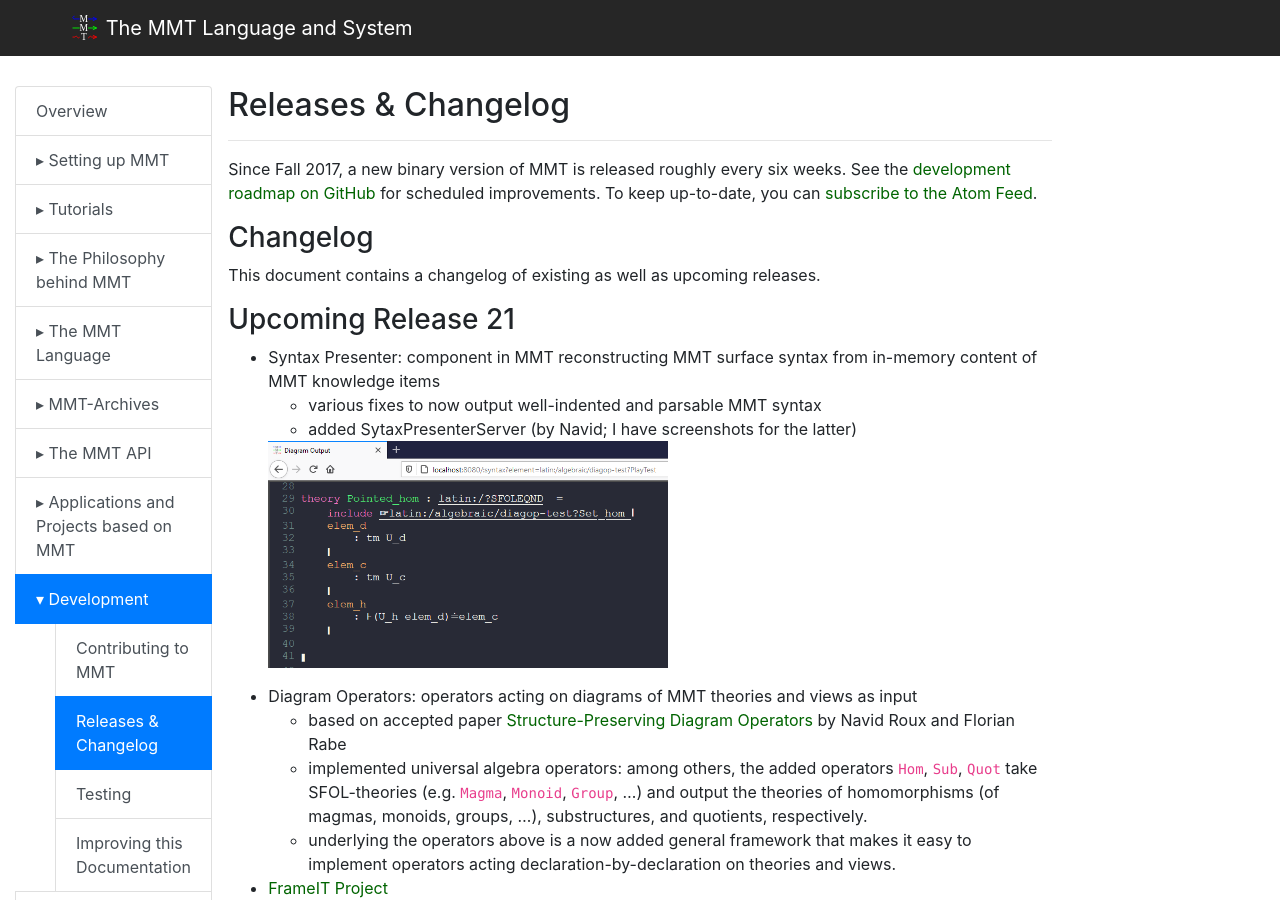
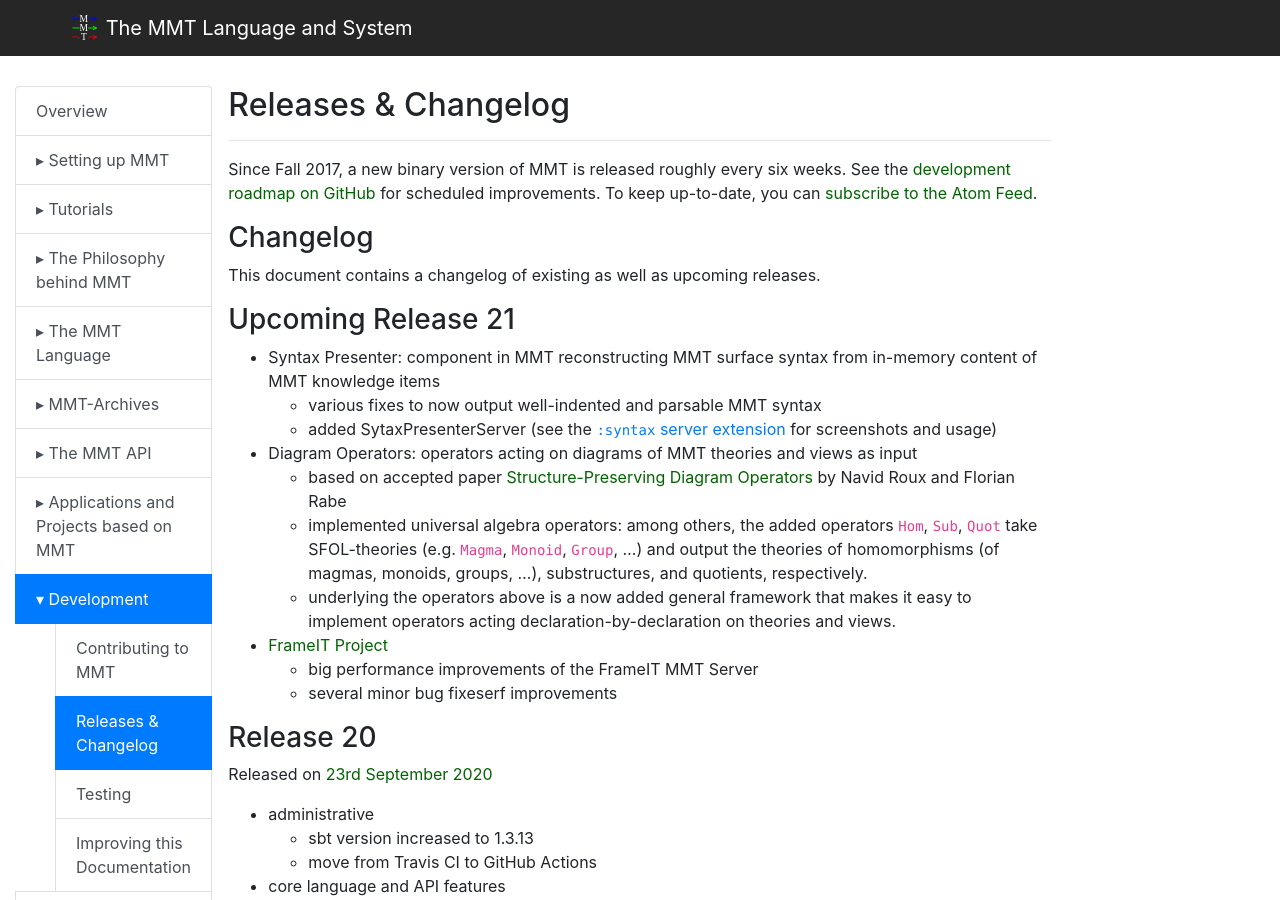
Before and after one commit to UniFormal/uniformal.github.io, a Jekyll site: the page built from doc/development/releases.md, in a window 1280 px wide and 900 px high. Built offline with Jekyll 4.4.1, drawn with Linux system fonts in a browser that asks for light colours.

Commit message:
Update releases.md

```diff
--- a/doc/development/releases.md
+++ b/doc/development/releases.md
@@ -15,9 +15,7 @@
 
 - Syntax Presenter: component in MMT reconstructing MMT surface syntax from in-memory content of MMT knowledge items
   - various fixes to now output well-indented and parsable MMT syntax
-  - added SytaxPresenterServer (by Navid; I have screenshots for the latter)
-
-  <a href="https://raw.githubusercontent.com/UniFormal/uniformal.github.io/821e6aba9b96fd0a368945a216e2cc448b72265a/img/syntaxpresenterserver.png"><img src="https://raw.githubusercontent.com/UniFormal/uniformal.github.io/821e6aba9b96fd0a368945a216e2cc448b72265a/img/syntaxpresenterserver.png" width="400" alt="Screenshot of the MMT Syntax Presenter Server displaying highlighted MMT surface syntax at localhost:8080/:syntax?element=<mmt path>" /></a>
+  - added SytaxPresenterServer (see the [`:syntax` server extension](../applications/server) for screenshots and usage)
 - Diagram Operators: operators acting on diagrams of MMT theories and views as input
   - based on accepted paper [Structure-Preserving Diagram Operators](https://kwarc.info/people/frabe/Research/RR_diagops_20.pdf) by Navid Roux and Florian Rabe
   - implemented universal algebra operators: among others, the added operators `Hom`, `Sub`, `Quot` take SFOL-theories (e.g. `Magma`, `Monoid`, `Group`, ...) and output the theories of homomorphisms (of magmas, monoids, groups, ...), substructures, and quotients, respectively.
```
